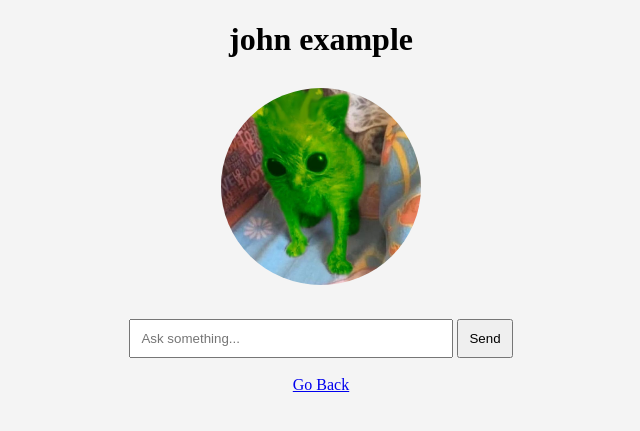
After one commit to lawltigr/ai-teacher, a Django app: page /chat/1/ in a window 1280 px wide. The commit adds this page. Shown: the top 431 px of the page, without its empty margins (319-959 px from the left). Run offline with Django 5.2, Linux system fonts and the light colour scheme; data comes from the database, SQL or seed files in the repository; both versions use the stored data as it was after the commit.

Commit message:
updateeee

```diff
--- a/ai_teacher/teacher/urls.py
+++ b/ai_teacher/teacher/urls.py
@@ -3,4 +3,5 @@ from . import views
 
 urlpatterns = [
     path('', views.select_style, name='select_style'),
+    path('chat/<int:style_id>/', views.chat_view, name='chat'),
 ]
--- a/ai_teacher/teacher/views.py
+++ b/ai_teacher/teacher/views.py
@@ -1,8 +1,12 @@
-from django.shortcuts import render
+from django.shortcuts import render, get_object_or_404
 from .models import TeachingStyle
 
 def select_style(request):
     styles = TeachingStyle.objects.all()
     return render(request, 'select_style.html', {'styles': styles})
 
+def chat_view(request, style_id):
+    style = get_object_or_404(TeachingStyle, id=style_id)
+    return render(request, 'chat.html', {'style': style})
+
 # Create your views here.
--- /dev/null
+++ b/ai_teacher/templates/chat.html
@@ -0,0 +1,43 @@
+<!DOCTYPE html>
+<html lang="en">
+<head>
+    <meta charset="UTF-8">
+    <meta name="viewport" content="width=device-width, initial-scale=1.0">
+    <title>Document</title>
+</head>
+<body>
+    <h1>{{style.name}}</h1>
+    <div class="avatar">
+        <img src="{{style.avatar.url }}" alt="{{ style.name }}">
+    </div>
+    <div class="chat-box">
+        <input type="text" placeholder="Ask something...">
+        <button>Send</button>
+    </div>
+    <br>
+    <a href="{% url 'select_style' %}">Go Back</a>
+</body>
+<style>
+    body{
+        text-align: center;
+        background: #f4f4f4;
+    }
+    .avatar{
+        margin-top: 30px;
+    }
+    img{
+        width: 200px;
+        border-radius: 50%;
+    }
+    .chat-box{
+        margin-top: 30px;
+    }
+    input{
+        padding: 10px;
+        width: 300px;
+    }
+    button{
+        padding: 10px;
+    }
+</style>
+</html>
```
Also changed, not shown: ai_teacher/templates/select_style.html (+7 -5 lines), ai_teacher/db.sqlite3, ai_teacher/media/avatars/-3.jpg (added).
